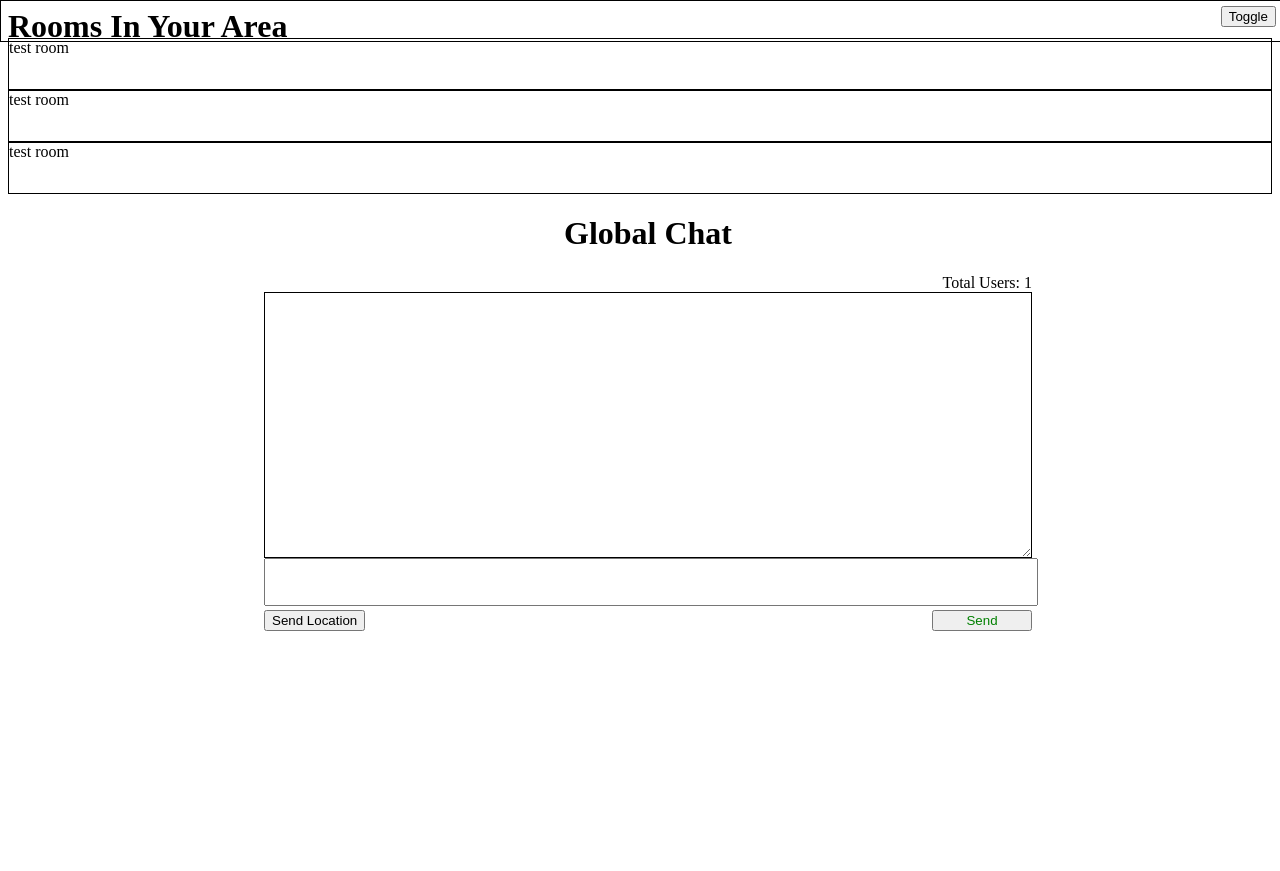
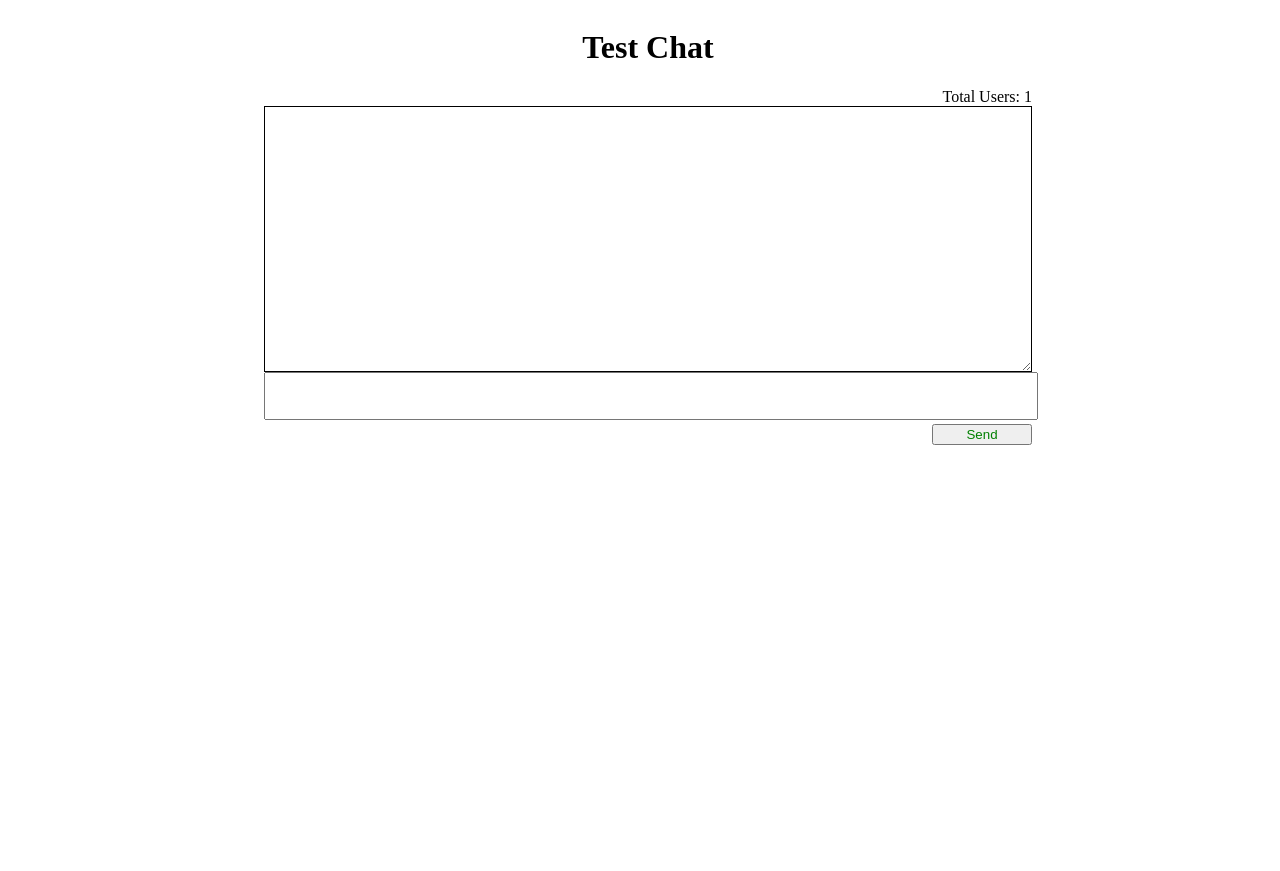
Before and after one commit to SE-Team-Two/LocalSpeak, a Flask app: page / in a window 1280 px wide. Shown: the top 871 px of the page. After the commit the page ends 445 px from the top, so only its background shows below. Run offline with Flask 2, Linux system fonts and the light colour scheme; some libraries are stand-ins or nearby versions.

Commit message:
Commented out side bar

```diff
--- a/src/templates/chat_room.html
+++ b/src/templates/chat_room.html
@@ -15,6 +15,5 @@
 	</div>
 	<textarea id="post" name="post" rows="2"></textarea>
 	<button type="button" id="submit_post_btn">Send</button>
-   <button type="button" id="send_location">Send Location</button>
 </div>
 {% endblock chat_room %}
--- a/src/templates/layout.html
+++ b/src/templates/layout.html
@@ -21,7 +21,8 @@
     {% block chat_room_imports %}{% endblock chat_room_imports %}
 
     <script>
-     $(document).ready(function () {
+     // CHAT ROOM TOGGLE BUTTON FUNCTION
+	 /*$(document).ready(function () {
       $("#menu_toggle").click( function () {
         if ($("#sidebar").width() == 250) {
           $("#sidebar").css({"width":"0px"});
@@ -32,25 +33,26 @@
           $("#main").css({"margin-left":"250px"});
         }
       });
-    });
+    });*/
   </script>
 
   </head>
   <body>
 
-    <div id="navbar">
+	<!-- CHAT ROOMS AND TOGGLE BUTTON -->
+    <!-- <div id="navbar">
       <button type="button" id="menu_toggle">Toggle</button>
     </div>
 
-    <div id="sidebar">
+     <div id="sidebar">
       <p id="menu_header"> Rooms In Your Area </p>
       <p class="room_item"> test room </p>
       <p class="room_item"> test room </p>
       <p class="room_item"> test room </p>
-    </div>
+    </div> -->
 
     <div id="main">
-      <h1>Global Chat</h1>
+      <h1>Test Chat</h1>
 
       {% block chat_room %}{% endblock chat_room %}
 
```
